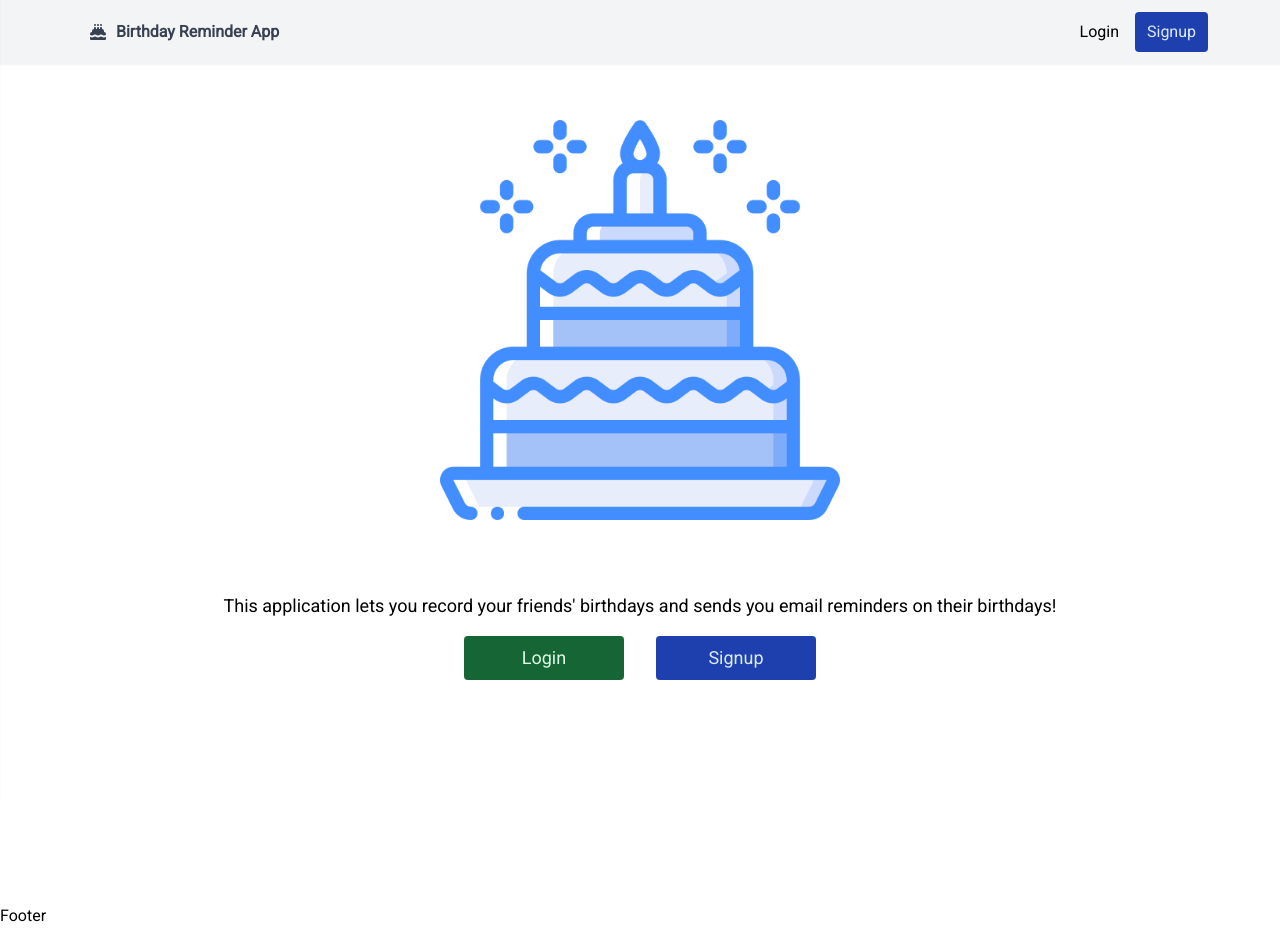
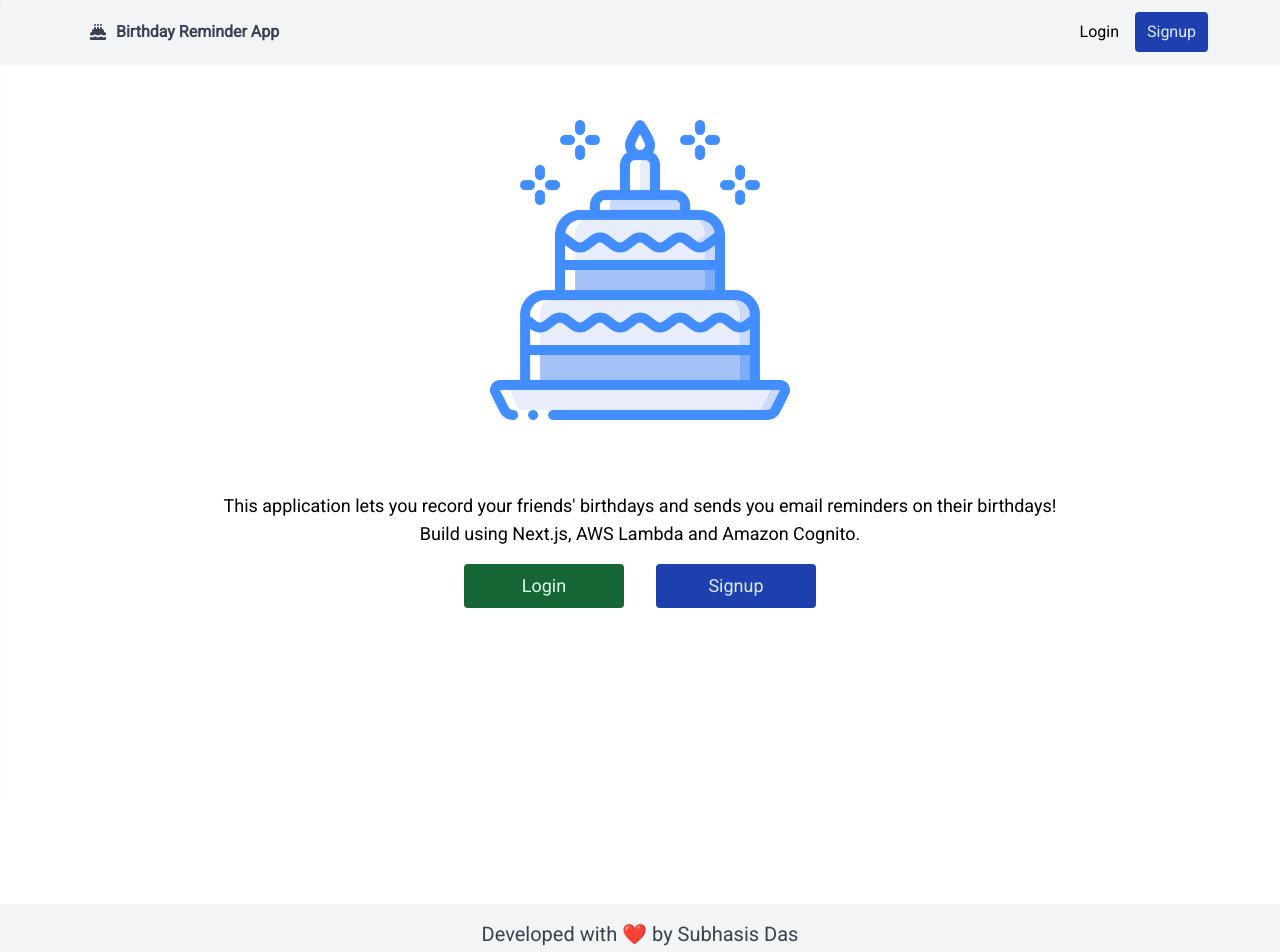
Before and after one commit to inframarauder/birthday-reminder-webapp, a Next.js app: page / in a window 1280 px wide. Shown: the top 952 px of the page. Before the commit the page ends 928 px from the top, so only its background shows below. Built offline with nearby package versions, Linux system fonts and the light colour scheme.

Commit message:
added footer component

```diff
--- a/components/Footer.js
+++ b/components/Footer.js
@@ -1,7 +1,25 @@
 import React from "react";
 
 const Footer = () => {
-	return <div>Footer</div>;
+	return (
+		<footer className="bg-gray-100 h-1/5 shadow-sm">
+			<div className="container mx-auto px-4 py-4">
+				<div className="flex flex-col items-center justify-center">
+					<p className="text-center text-gray-700 text-sm md:text-xl">
+						Developed with ❤️ by{" "}
+						<a
+							href="https://subhasis.vercel.app"
+							target="_blank"
+							rel="noopener norefferer"
+							className="hover:text-blue-700"
+						>
+							Subhasis Das
+						</a>
+					</p>
+				</div>
+			</div>
+		</footer>
+	);
 };
 
 export default Footer;
--- a/components/Header.js
+++ b/components/Header.js
@@ -61,7 +61,7 @@ const Header = () => {
 
 			{/* mobile nav sidebar */}
 			<div
-				className={`bg-gray-100 shadow-sm px-2 w-64 h-full fixed top-0 left-0 z-40  ${
+				className={`bg-gray-100 shadow-sm px-2 w-64 h-full fixed top-0 left-0 opacity-100 z-10 ${
 					mobileNavOpen ? "translate-x-0" : "-translate-x-full"
 				} transition duration-200 ease-in-out`}
 			>
--- a/pages/index.js
+++ b/pages/index.js
@@ -8,12 +8,13 @@ const Home = () => {
 		<Layout>
 			<div className="container h-screen">
 				<div className="flex flex-col items-center justify-center my-10 mx-auto py-4 px-4">
-					<Image src="/cake.png" alt="logo" width={400} height={400} />
+					<Image src="/cake.png" alt="logo" width={300} height={300} />
 				</div>
 				<div className="flex flex-col items-center my-10 mx-auto py-4 px-4">
 					<p className="text-lg text-center">
 						This application lets you record your friends' birthdays and sends
 						you email reminders on their birthdays!
+						<br /> Build using Next.js, AWS Lambda and Amazon Cognito.
 					</p>
 					<p className="my-4 text-lg">
 						<Link href="/login">
```
